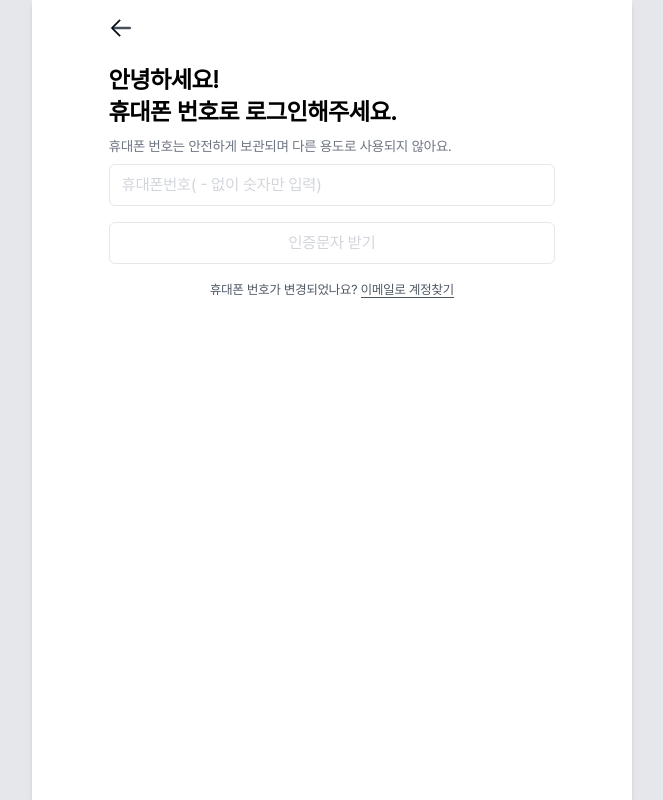
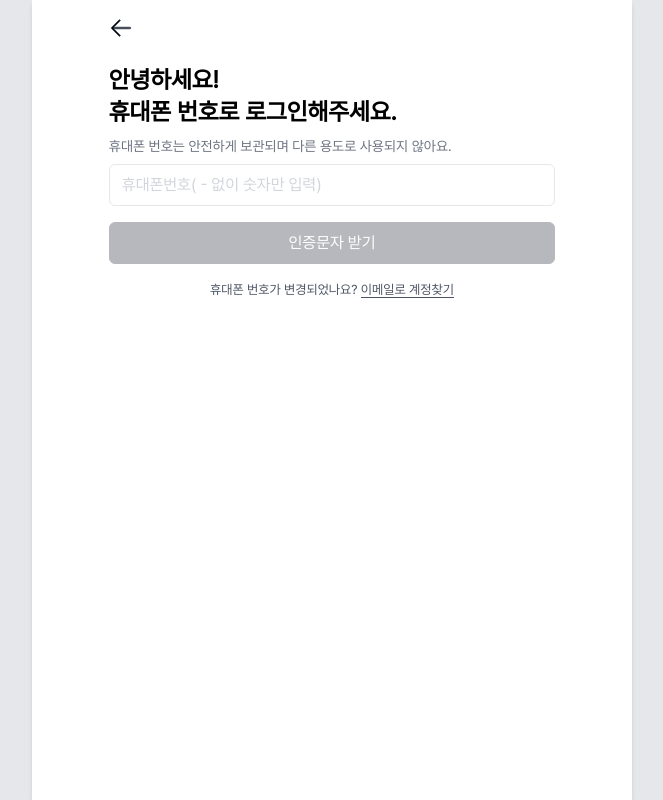
Before and after one commit to Barojob/frontend, a React (Vite) app: page /login in a window 1280 px wide. Shown: the whole page, without its empty margins (308-971 px from the left). Built offline with nearby package versions, Linux system fonts and the light colour scheme.

Commit message:
feat: 로그인 화면 버튼 색상 변경

```diff
--- a/src/pages/LoginPage.tsx
+++ b/src/pages/LoginPage.tsx
@@ -99,8 +99,8 @@ const LoginPage: React.FC<Props> = ({ className }) => {
           className={cn(
             "mt-4 text-base font-normal border transition-colors",
             isPhoneNumberValid
-              ? "text-white border-gray-400 bg-gray-400"
-              : "text-gray-300 border-gray-200 cursor-not-allowed"
+              ? "text-white border-gray-900 bg-gray-900"
+              : "text-white opacity-30 bg-gray-900 border-gray-900 cursor-not-allowed"
           )}
         >
           {verificationSent
```
